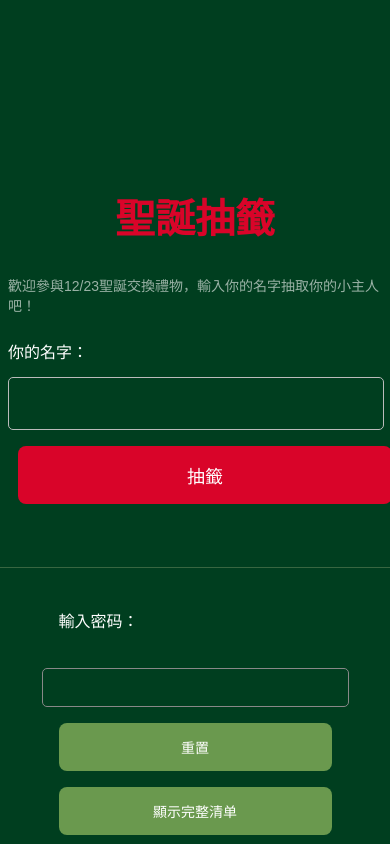
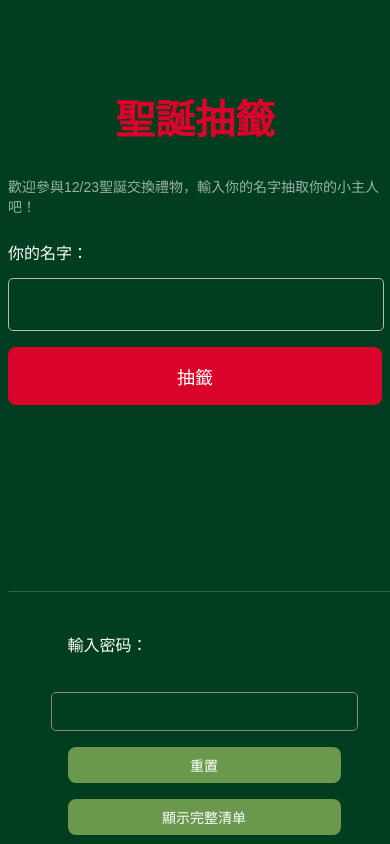
Before and after one commit to chia-liu/lucky-drawn, a plain HTML site: page index.html in a window 390 px wide. Drawn offline with Linux system fonts and the light colour scheme.

Commit message:
Update style.css

```diff
--- a/style.css
+++ b/style.css
@@ -26,6 +26,10 @@
   }
 
   @media screen and (max-width: 500px) {
+      body{
+          display: inline-block;
+      }
+      .main{margin: 80px 0;}
     .inputDraw {
       display: flex;
       flex-direction: column;
@@ -82,7 +86,6 @@
     border-radius: 8px;
     padding: 14px 30px;
     border: none;
-    margin: 0 10px;
     cursor: pointer;
     color: #fff;
     background-color: #D90429;
@@ -115,6 +118,12 @@
       width: 70%;
       margin: 8px 0;
     }
+    .admin label{
+        line-height: auto;
+    }
+    .admin button{
+        padding: 8px 30px;
+    }
   }
   .password {
     font-size: 14px;
```
